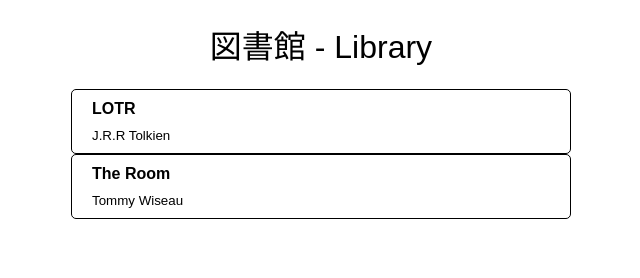
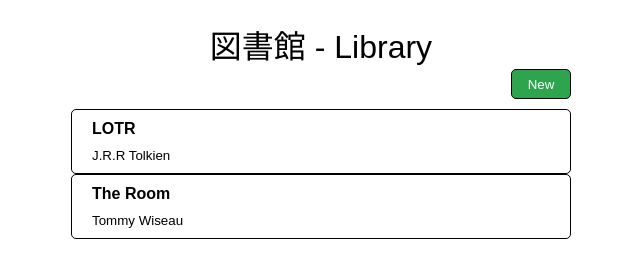
Before and after one commit to davidwt5/library, a plain HTML site: page index.html in a window 1280 px wide. Shown: the whole page, without its empty margins (319-959 px from the left). Drawn offline with Linux system fonts and the light colour scheme.

Commit message:
added a new book button

```diff
--- a/index.html
+++ b/index.html
@@ -11,6 +11,7 @@
 <body>
     <div class="library">
         <h1>図書館 - Library</h1>
+        <button type="button" class="new-book">New</button>
     </div>
 </body>
 </html>
--- a/style.css
+++ b/style.css
@@ -10,6 +10,19 @@
 h1 {
     font-weight: 500;
     text-align: center;
+    margin-bottom: 2px;
+}
+
+.new-book {
+    background-color: #2ea44f;
+    border-radius: 5px;
+    border: 0.5px solid black;
+    color: white;
+    cursor: pointer;
+    display: block;
+    height: 30px;
+    margin: 0 0 10px auto;
+    width: 60px;
 }
 
 .book {
```
